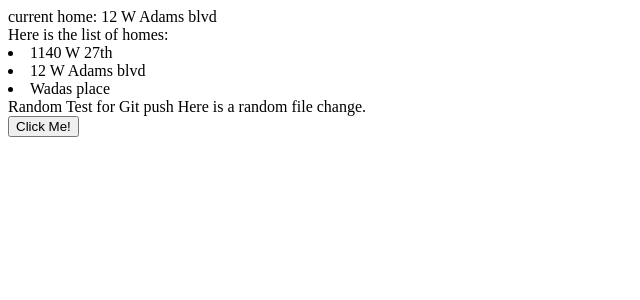
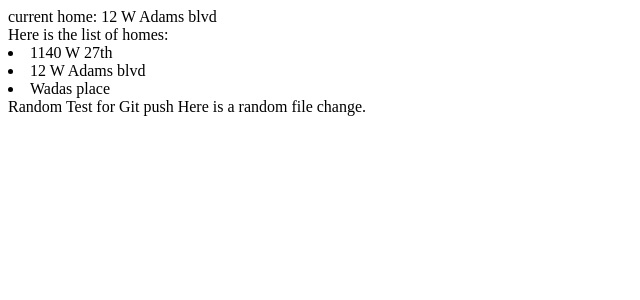
Before and after one commit to ArcaProperties/directory-arca, a React app: page / in a window 1280 px wide. Shown: the top 300 px of the page, without its empty margins (0-640 px from the left). Built offline with nearby package versions, Linux system fonts and the light colour scheme; the HTML template or start-up script is replaced by a standard one.

Commit message:
Removed React Router

```diff
--- a/client/src/components/App.jsx
+++ b/client/src/components/App.jsx
@@ -1,6 +1,5 @@
 import React from 'react';
 import HomesList from './HomesList.jsx'
-import Route from './Route.jsx';
 
 class App extends React.Component {
   constructor(props){
@@ -30,7 +29,6 @@ class App extends React.Component {
       <div>
         current home: { this.state.home }
         <HomesList list={ this.state.listOfHomes} selectHome={ this.handleClick }/>
-        <Route />
       </div>
     )
   }
--- a/client/src/components/Route.jsx
+++ /dev/null
@@ -1,13 +0,0 @@
-import { withRouter } from 'react-router-dom'
-// this also works with react-router-native
-
-const Route = withRouter(({ history }) => (
-  <button
-    type='button'
-    onClick={() => { history.push('/new-location') }}
-  >
-    Click Me!
-  </button>
-))
-
-export default Route;
```
Also changed, not shown: 1 other file (tests, documents, lock files or other folders).
